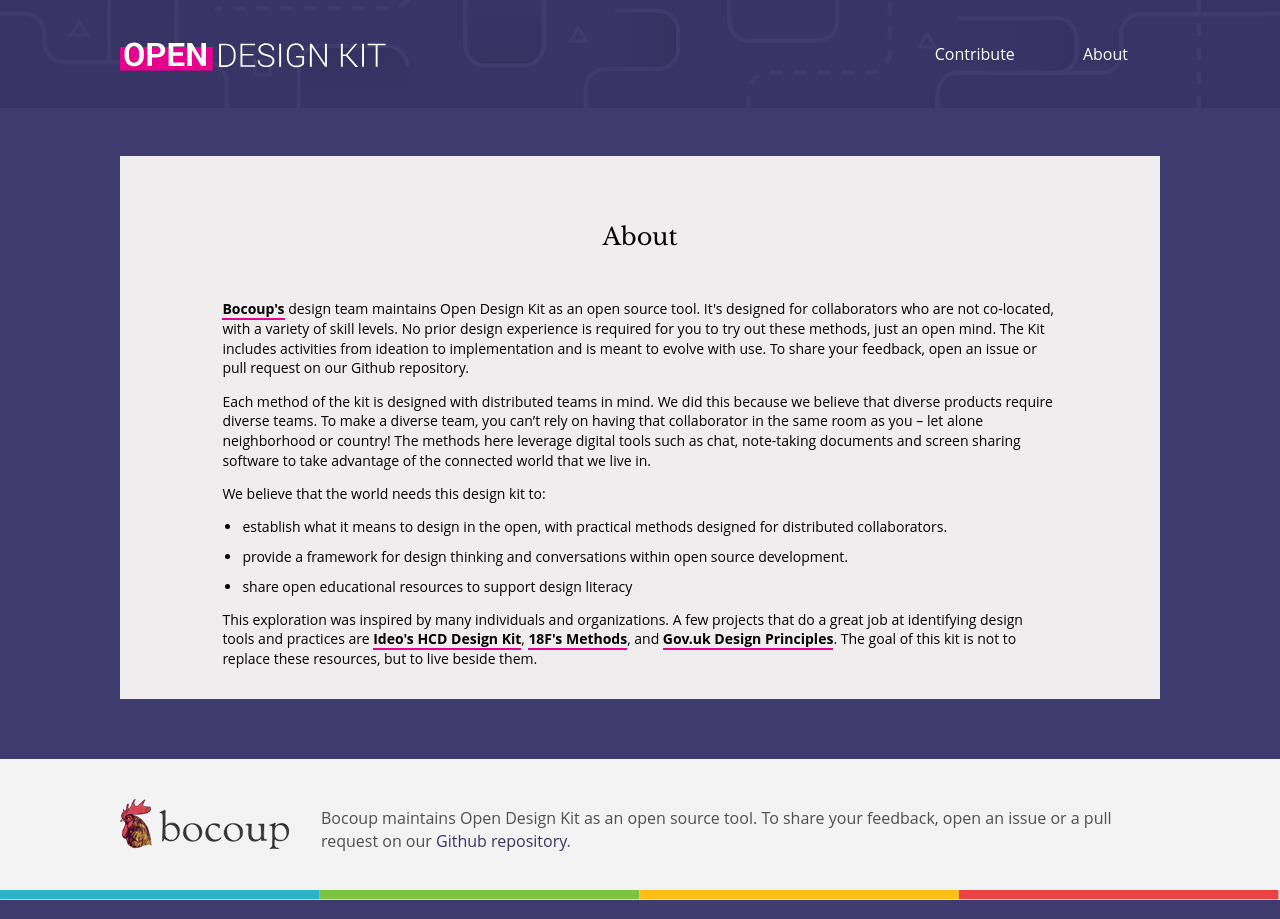
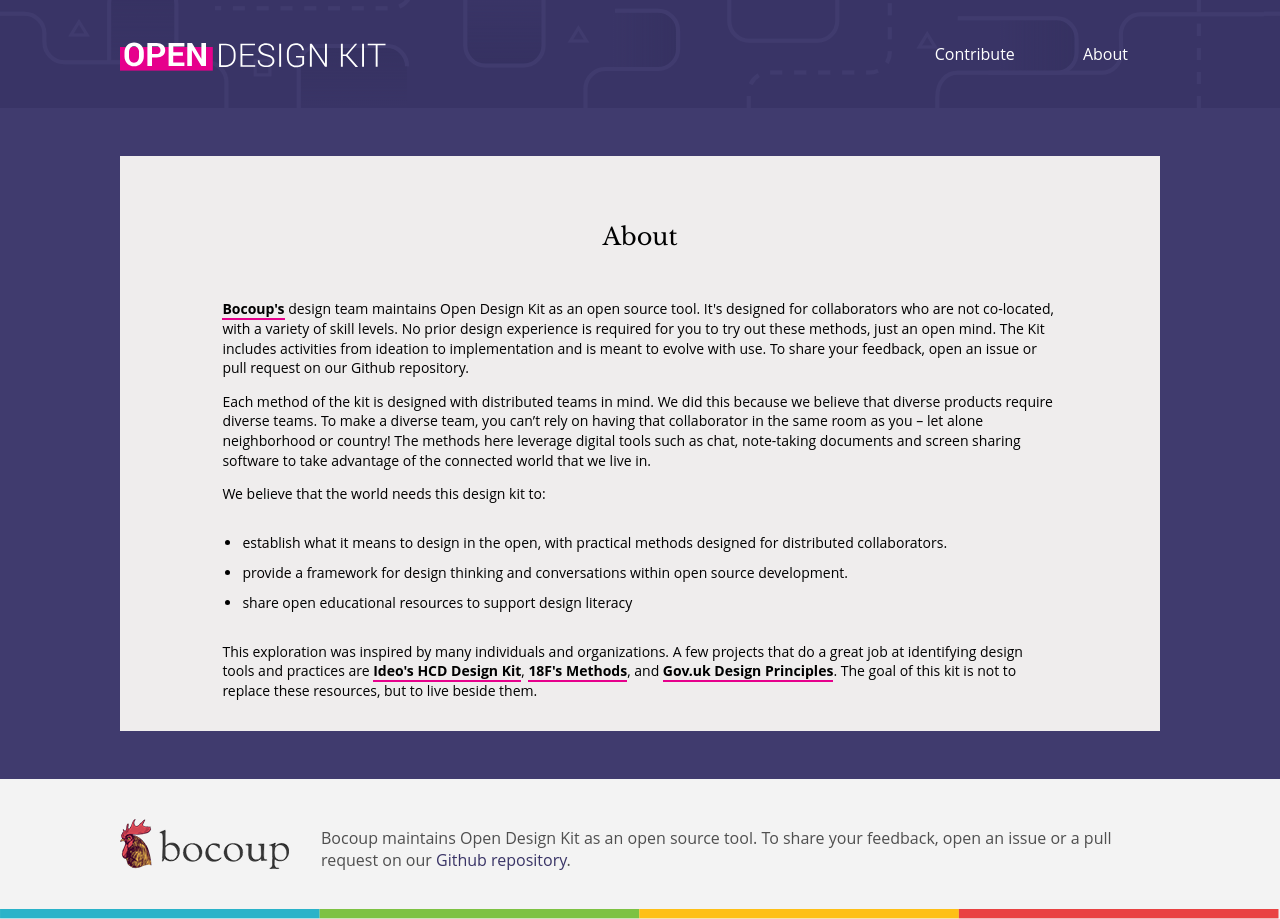
Before and after one commit to open-design-kit/opendesignkit, a Jekyll site: the page built from about/index.html, in a window 1280 px wide. Built offline with Jekyll 4.4.1, drawn with Linux system fonts in a browser that asks for light colours.

Commit message:
adding more margin to lists on the about page

```diff
--- a/css/styles.css
+++ b/css/styles.css
@@ -1406,7 +1406,7 @@
 }
 
 .subpage ul {
-    margin: 1em 0;
+    margin: 2rem 0;
     padding: 0;
 }
 
```
